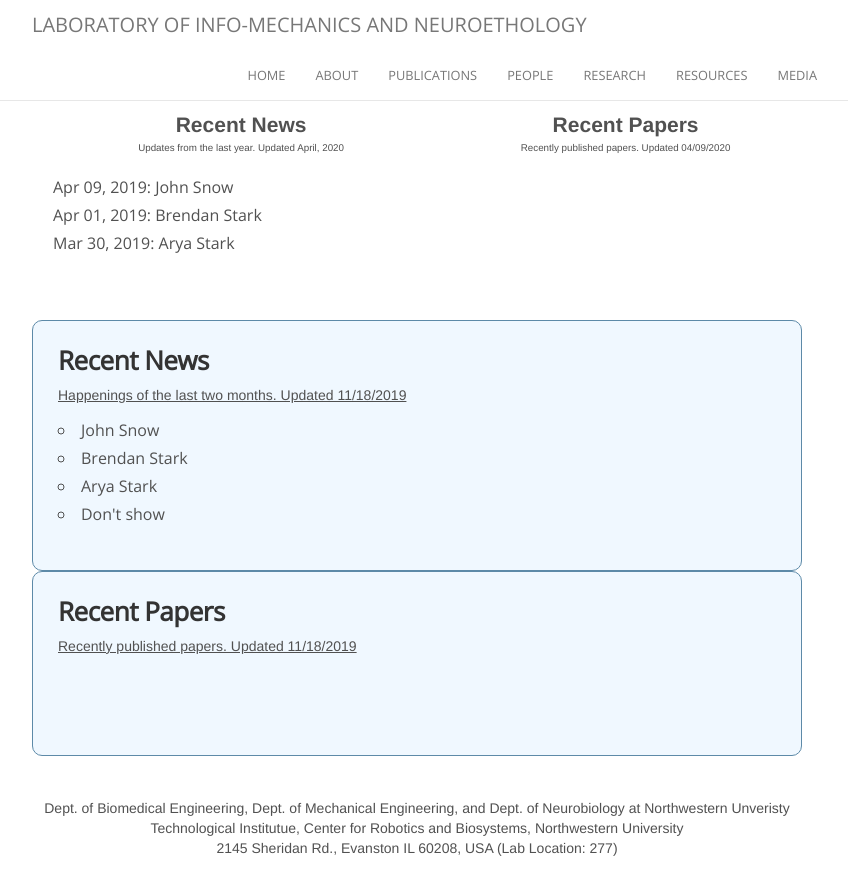
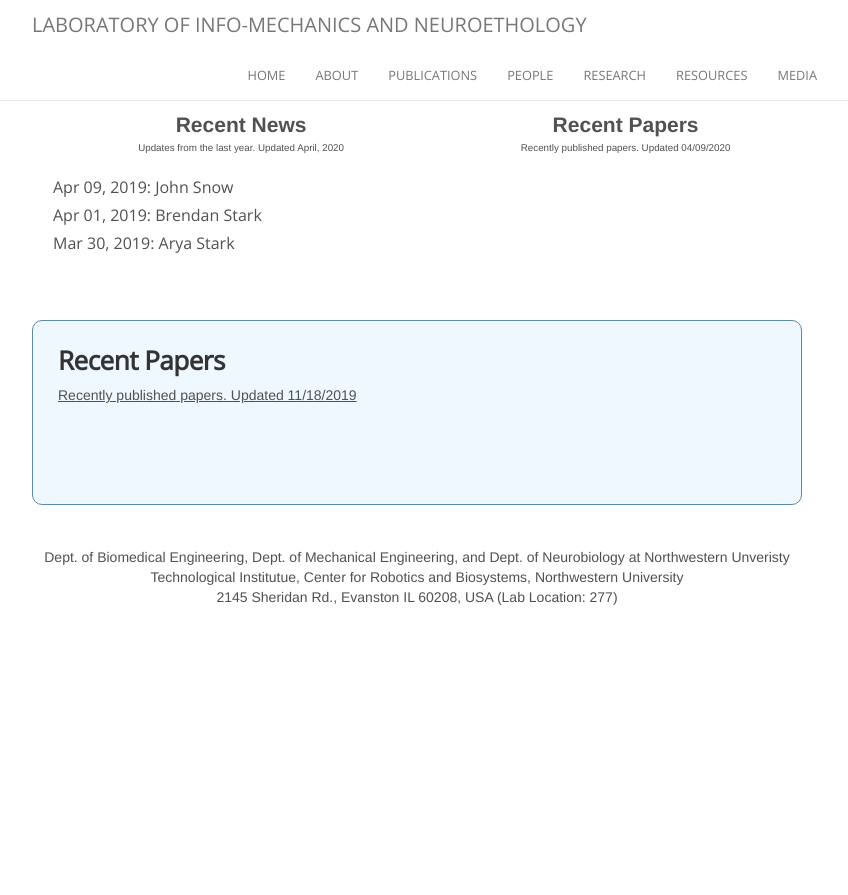
Before and after one commit to maciverlab/maciverlab.github.io, a Jekyll site: the page built from index.html, in a window 1280 px wide and 900 px high, scrolled down 541 px. Shown: the top 895 px of the window, without its empty margins (223-1071 px from the left). Built offline with Jekyll 4.4.1, drawn with Linux system fonts in a browser that asks for light colours; nearby versions of some CDN libraries; comment, search, counter and statistics services are not loaded; after the commit the page ends 1190 px from its top, so only the background shows below that.

Commit message:
Update index.html

```diff
--- a/index.html
+++ b/index.html
@@ -63,22 +63,6 @@ layout: default
         </tr>
     </table>
 
-    <div class="w3-container" style="   background: #f0f8ff; padding: 25px; border-radius:10px; border: 1px solid #5d8aa8">
-        <div style="text-align:left">
-          <h3> Recent News </h3>
-          <u>Happenings of the last two months. Updated 11/18/2019</u>
-          <span style="display: block; margin-bottom: 1em"></span>
-          <div class="news">
-              <ul>
-                {% for new in site.data.news %}
-                  <li>
-                      {{ new.details }}
-                  </li>
-                {% endfor %}
-                </ul>
-          </div>
-        </div >
-      </div>
 
     <div class="w3-container" style="   background: #f0f8ff; padding: 25px; border-radius:10px; border: 1px solid #5d8aa8">
             <div style="text-align:left">
```
